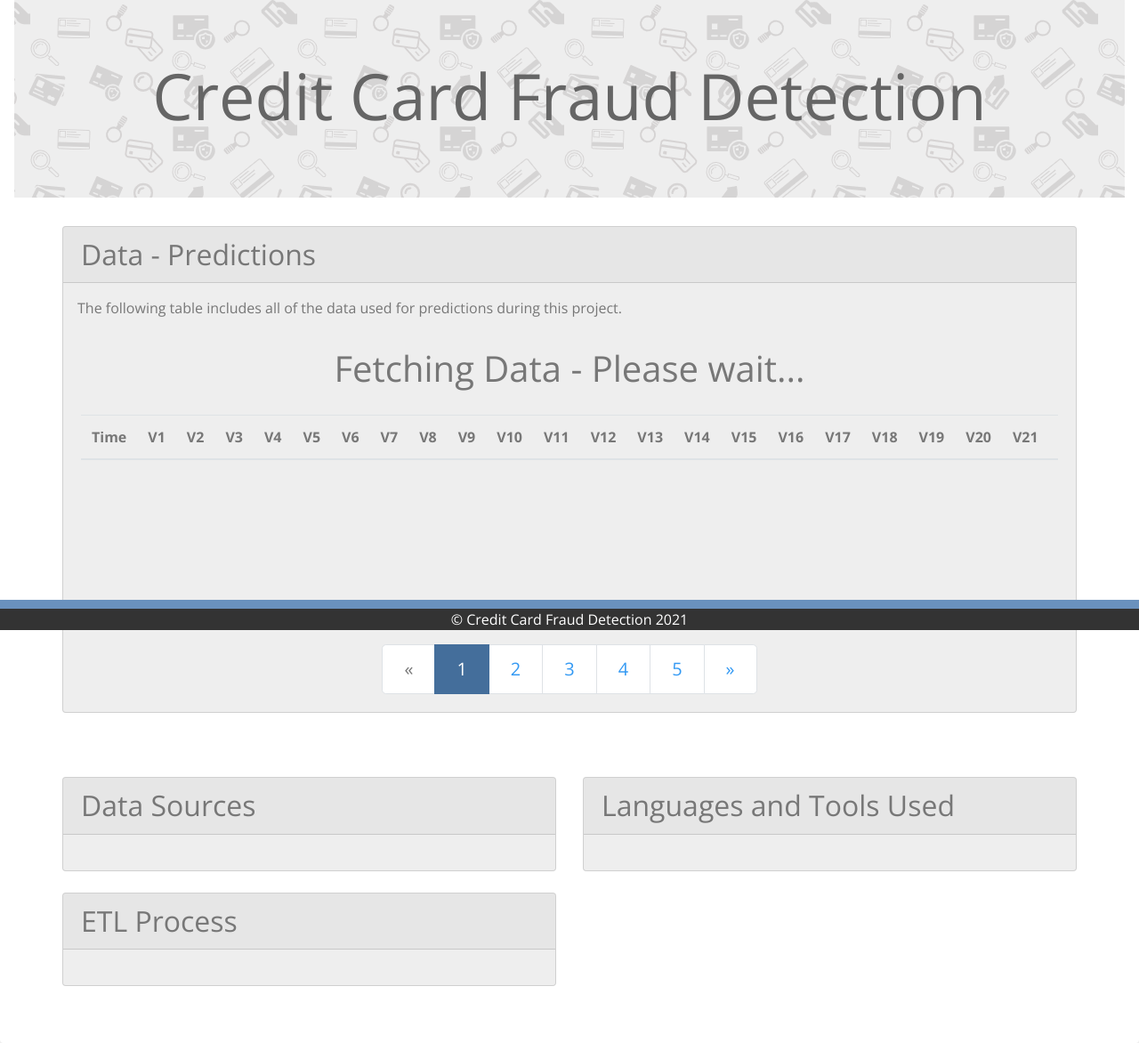
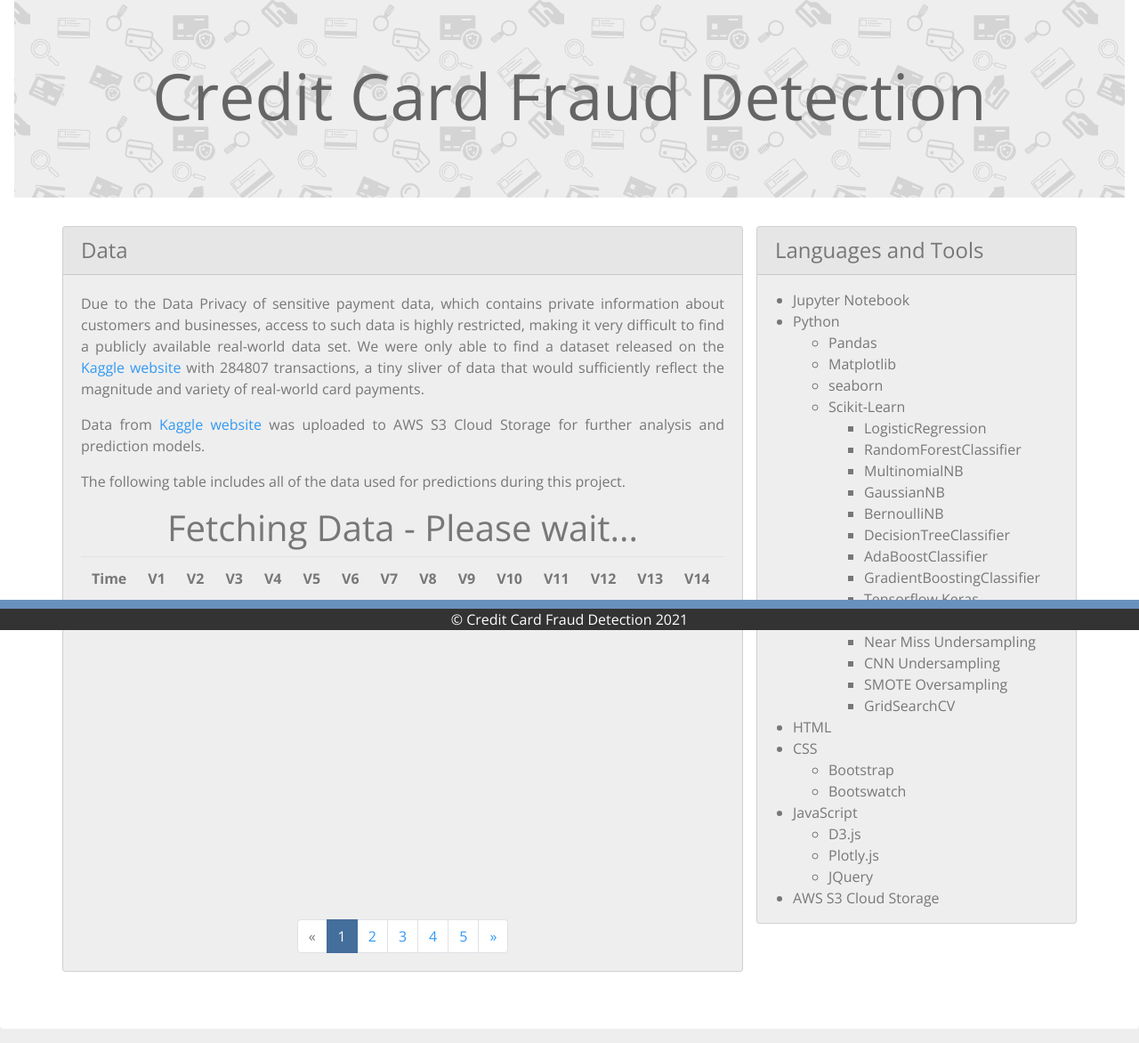
Before and after one commit to cdalsania/Credit_Card_Fraud_Detection, a Flask app: page /data in a window 1280 px wide. Shown: the part 92-1264 px from the top of the page at 89% size. Run offline with Flask 2, Linux system fonts and the light colour scheme; data that the repository does not hold is empty; some libraries are stand-ins or nearby versions.

Commit message:
Changed page layout and updated the content

```diff
--- a/templates/data.html
+++ b/templates/data.html
@@ -26,15 +26,19 @@
         <!-- Main Page Content -->
         <div class="container p-0">
             <div class="row mb-5">
-                <div class="col-12">
+                <div class="col-lg-8 pr-0">
                     <div class="card bg-light">
-                        <h2 class="card-header">Data - Predictions</h2>
-                        <p class="p-3">The following table includes all of the data used for predictions during this project.</p>
-                        <h1 id="fetching"></h1>
+                        <h4 class="card-header">Data</h4>
                         <div class="card-body">
+                            <p class="text-justify">Due to the Data Privacy of sensitive payment data, which contains private information about customers and businesses, access to such data is highly restricted, making it very difficult to find a publicly available real-world
+                                data set. We were only able to find a dataset released on the <a href="https://www.kaggle.com/mlg-ulb/creditcardfraud">Kaggle website</a> with 284807 transactions, a tiny sliver of data that would sufficiently reflect the
+                                magnitude and variety of real-world card payments.</p>
+                            <p class="text-justify">Data from <a href="https://www.kaggle.com/mlg-ulb/creditcardfraud">Kaggle website</a> was uploaded to AWS S3 Cloud Storage for further analysis and prediction models.</p>
+                            <p class="text-justify">The following table includes all of the data used for predictions during this project.</p>
+                            <h1 id="fetching"></h1>
                             <div class='row bg-light'>
                                 <div class='col'>
-                                    <div class='table-responsive' style='width:100%;height:250px; overflow-x:auto; overflow-y: auto;'>
+                                    <div class='table-responsive' style='width:100%;height:400px; overflow-x:auto; overflow-y: auto;'>
                                         <table class="table table-striped">
                                             <thead>
                                                 <tr>
@@ -80,7 +84,7 @@
                             <div class="row bg-light pt-2">
                                 <div class="col">
                                     <div class="flex-container">
-                                        <ul class="pagination pagination-lg mb-0">
+                                        <ul class="pagination mb-0">
                                             <li class="page-item disabled" id="prevButtonLi">
                                                 <a class="page-link" id="prevButton" href="#">&laquo;</a>
                                             </li>
@@ -109,32 +113,59 @@
                         </div>
                     </div>
                 </div>
-            </div>
-            <div class="row">
-                <div class="col-md-6">
-                    <div class="card bg-light mt-4">
-                        <h2 class="card-header">Data Sources</h2>
-                        <div class="card-body">
-                        </div>
-                    </div>
-                    <div class="card bg-light mt-4 mb-5">
-                        <h2 class="card-header">ETL Process</h2>
-                        <div class="card-body">
+                <div class="col-lg-4">
+                    <div class="card bg-light">
+                        <h4 class="card-header">Languages and Tools</h4>
+                        <div class="card-body p-0 pt-3">
+                            <ul>
+                                <li>Jupyter Notebook</li>
+                                <li>Python</li>
+                                <ul>
+                                    <li>Pandas</li>
+                                    <li>Matplotlib</li>
+                                    <li>seaborn</li>
+                                    <li>Scikit-Learn</li>
+                                    <ul>
+                                        <li>LogisticRegression</li>
+                                        <li>RandomForestClassifier</li>
+                                        <li>MultinomialNB</li>
+                                        <li>GaussianNB</li>
+                                        <li>BernoulliNB</li>
+                                        <li>DecisionTreeClassifier</li>
+                                        <li>AdaBoostClassifier</li>
+                                        <li>GradientBoostingClassifier</li>
+                                        <li>Tensorflow Keras</li>
+                                        <li>Support Vector Machine SVC</li>
+                                        <li>Near Miss Undersampling</li>
+                                        <li>CNN Undersampling</li>
+                                        <li>SMOTE Oversampling</li>
+                                        <li>GridSearchCV</li>
+                                    </ul>
+                                </ul>
+                                <li>HTML</li>
+                                <li>CSS</li>
+                                <ul>
+                                    <li>Bootstrap</li>
+                                    <li>Bootswatch</li>
+                                </ul>
+                                <li>JavaScript</li>
+                                <ul>
+                                    <li>D3.js</li>
+                                    <li>Plotly.js</li>
+                                    <li>JQuery</li>
+                                </ul>
+                                <li>AWS S3 Cloud Storage</li>
+                            </ul>
                         </div>
                     </div>
                 </div>
-                <div class="col-md-6">
-                    <div class="card bg-light mt-4 mb-5">
-                        <h2 class="card-header">Languages and Tools Used</h2>
-                        <div class="card-body">
-                        </div>
-                    </div>
-                </div>
+
             </div>
             <!-- Footer -->
             <div id="footer-placeholder"></div>
         </div>
     </div>
+
     <!-- Scripts for JQuery, Bootstrap and D3.js -->
     <script src="https://code.jquery.com/jquery-3.5.1.slim.min.js" integrity="sha384-DfXdz2htPH0lsSSs5nCTpuj/zy4C+OGpamoFVy38MVBnE+IbbVYUew+OrCXaRkfj" crossorigin="anonymous"></script>
     <script src="https://cdn.jsdelivr.net/npm/bootstrap@4.5.3/dist/js/bootstrap.bundle.min.js" integrity="sha384-ho+j7jyWK8fNQe+A12Hb8AhRq26LrZ/JpcUGGOn+Y7RsweNrtN/tE3MoK7ZeZDyx" crossorigin="anonymous"></script>
@@ -150,6 +181,7 @@
 
     <!-- Script for current page -->
     <script src="{{ url_for('static', filename='js/data.js') }}"></script>
+
 </body>
 
 </html>
```
